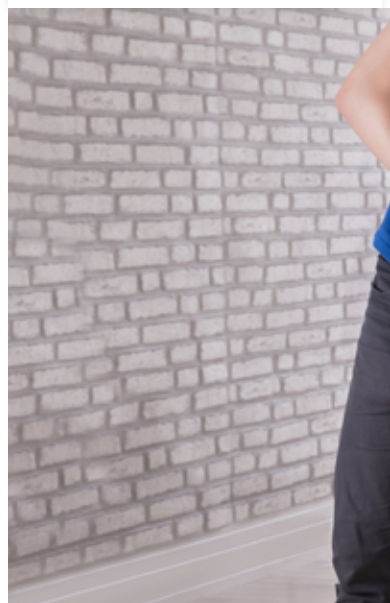
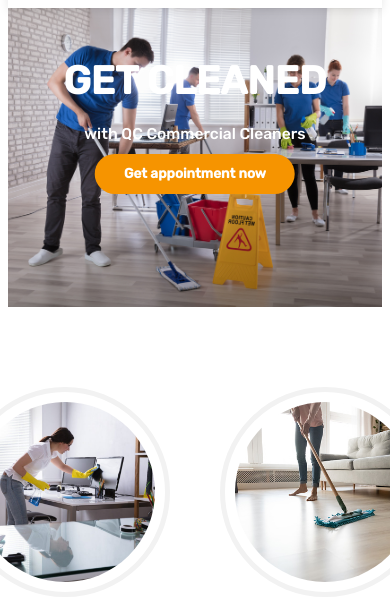
Before and after one commit to qwop43/CleaningVerst, a website: page build/index.html in a window 390 px wide. Shown: the part 241-844 px from the top of the page. Drawn offline with nearby package versions, Linux system fonts and the light colour scheme.

Commit message:
Add adaptation for hero header (promo)

```diff
--- a/src/scss/_header.scss
+++ b/src/scss/_header.scss
@@ -74,8 +74,6 @@
     background-color: #e08500;
   }
 }
-
-/* Адаптація */
 
 @media (max-width: 1600px) {
   .business-hours {
--- a/src/scss/_nav.scss
+++ b/src/scss/_nav.scss
@@ -14,7 +14,7 @@
   height: 118px;
   width: 194px;
   position: absolute;
-  left: 50px;
+  left: 400px;
   top: 16px;
 }
 
@@ -32,6 +32,7 @@
   font-family: Rubik;
   color: #3F5D97;
   font-weight: 500;
+  left: 200px;
   font-size: 20px;
   line-height: 100%;
   letter-spacing: 0;
@@ -55,15 +56,15 @@
   align-items: center;
 }
 
-/* Адаптація для планшетів (768px - 1024px) */
 @media (max-width: 1024px) {
   .nav-logo {
-    left: 30px;
+    left: 80px;
     height: 90px;
     width: 150px;
   }
 
   .nav-link {
+    left: 120px;
     font-size: 18px;
   }
 
@@ -73,7 +74,6 @@
   }
 }
 
-/* Адаптація для мобільних пристроїв (до 768px) */
 @media (max-width: 768px) {
   .nav-header {
     height: 100px;
@@ -94,7 +94,7 @@
   .nav-links-container {
     position: relative;
     top: 0;
-    left: 0;
+    left: -125px;
     transform: none;
     width: 100%;
     justify-content: center;
@@ -108,7 +108,6 @@
   }
 }
 
-/* Для дуже малих екранів */
 @media (max-width: 480px) {
   .nav-links-container {
     gap: 10px;
--- a/src/scss/_promo.scss
+++ b/src/scss/_promo.scss
@@ -1,32 +1,37 @@
-
 .promo-header {
   position: relative;
-    width: 1920px;
-    height: 816.768px;
+  width: 100%;
+  height: 0;
+  padding-bottom: 42.54%; /* 816/1920 = 0.4254 (зберігаємо пропорції) */
   overflow: hidden;
   text-align: center;
   color: white;
+  max-width: 1920px;
+  margin: 0 auto;
 }
 
 .promo-title {
   position: absolute;
-    top: -50px;
-    height: 130px;
-    width: 760px;
+  top: 5%;
+  left: 50%;
+  transform: translateX(-50%);
+  width: 90%;
+  max-width: 760px;
   font-family: Rubik;
   font-weight: 700;
-    font-size: 108px;
-    line-height: 100%;
+  font-size: 5.625vw; /* 108/1920 = 0.05625 */
+  line-height: 1;
   letter-spacing: 0;
   color: #ffffff;
+  margin: 0;
 }
 
 .promo-background {
   position: absolute;
   top: 0;
   left: 0;
-    width: 1920px;
-    height: 816px;
+  width: 100%;
+  height: 100%;
   background-image: url('/photo/Clean.png');
   background-size: cover;
   background-position: center;
@@ -35,41 +40,45 @@
 }
 
 .promo-subtitle {
-    width: 426px;
-    height: 36px;
+  width: 90%;
+  max-width: 426px;
   font-family: Rubik;
   font-weight: 500;
-    font-size: 30px;
-    line-height: 100%;
+  font-size: 1.5625vw; /* 30/1920 = 0.015625 */
+  line-height: 1.2;
   letter-spacing: 0;
   color: #ffffff;
+  margin: 1% 0;
 }
 
 .promo-button {
   position: relative;
-    top: 20px;
-    width: 303px;
-    height: 60px;
+  margin-top: 2%;
+  width: 90%;
+  max-width: 303px;
+  height: 7.34vh; /* ~60/816 */
   background-color: #F69400;
   color: white;
   font-family: Rubik;
-    font-weight: 500;
-    font-size: 20px;
-    line-height: 100%;
+  font-weight: 700;
+  font-size: 1.04vw; /* 20/1920 */
+  line-height: 1;
   letter-spacing: 0;
   border-radius: 30px;
   text-decoration: none;
-    font-weight: 700;
-    font-size: 18px;
   display: flex;
   justify-content: center;
   align-items: center;
+  transition: background-color 0.3s ease;
+}
+
+.promo-button:hover {
+  background-color: #e08500;
 }
 
 .promo-content {
-    width: 760px;
-    height: 252px;
-    border-radius: 30px;
+  width: 90%;
+  max-width: 760px;
   position: absolute;
   top: 50%;
   left: 50%;
@@ -80,3 +89,79 @@
   justify-content: center;
   align-items: center;
 }
+
+/* Адаптація для екранів менше 1600px */
+@media (max-width: 1600px) {
+  .promo-title {
+    font-size: 6vw;
+  }
+  .promo-subtitle {
+    font-size: 1.8vw;
+  }
+  .promo-button {
+    font-size: 1.3vw;
+  }
+}
+
+@media (max-width: 1024px) {
+  .promo-header {
+    padding-bottom: 50%;
+  }
+
+  .promo-title {
+    font-size: 7vw;
+    top: -70px;
+  }
+
+  .promo-subtitle {
+    font-size: 2.5vw;
+  }
+
+  .promo-button {
+    font-size: 2vw;
+    height: 6vh;
+  }
+}
+
+@media (max-width: 768px) {
+  .promo-header {
+    padding-bottom: 60%;
+  }
+
+  .promo-title {
+    font-size: 8vw;
+    top: -60px;
+  }
+
+  .promo-subtitle {
+    font-size: 3vw;
+  }
+
+  .promo-button {
+    font-size: 2.5vw;
+    height: 5vh;
+    max-width: 250px;
+  }
+}
+
+@media (max-width: 480px) {
+  .promo-header {
+    padding-bottom: 80%;
+  }
+
+  .promo-title {
+    font-size: 10vw;
+    top: -60px;
+  }
+
+  .promo-subtitle {
+    font-size: 4vw;
+  }
+
+  .promo-button {
+    font-size: 3.5vw;
+    height: 40px;
+    max-width: 200px;
+    border-radius: 20px;
+  }
+}
```
Also changed, not shown: build/css/styles.css. Lines whose indentation alone changed are shown as unchanged.
